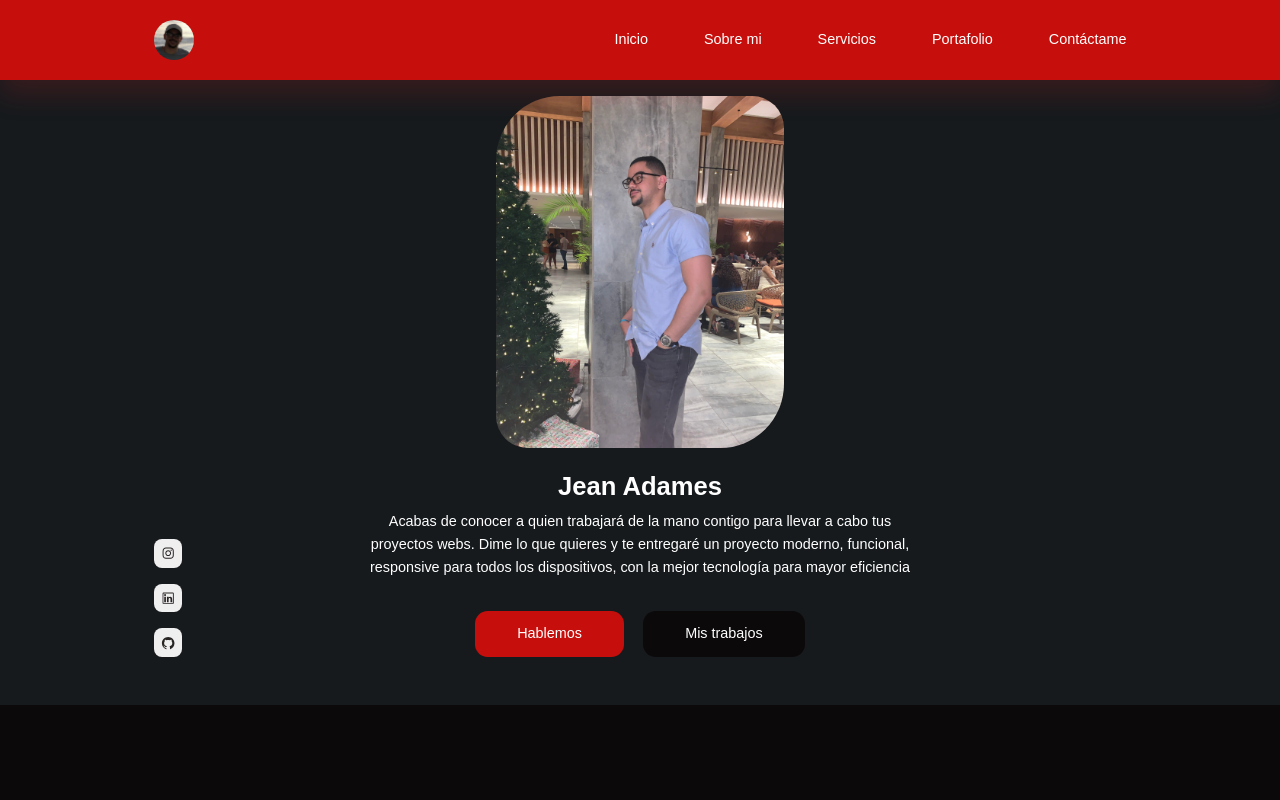
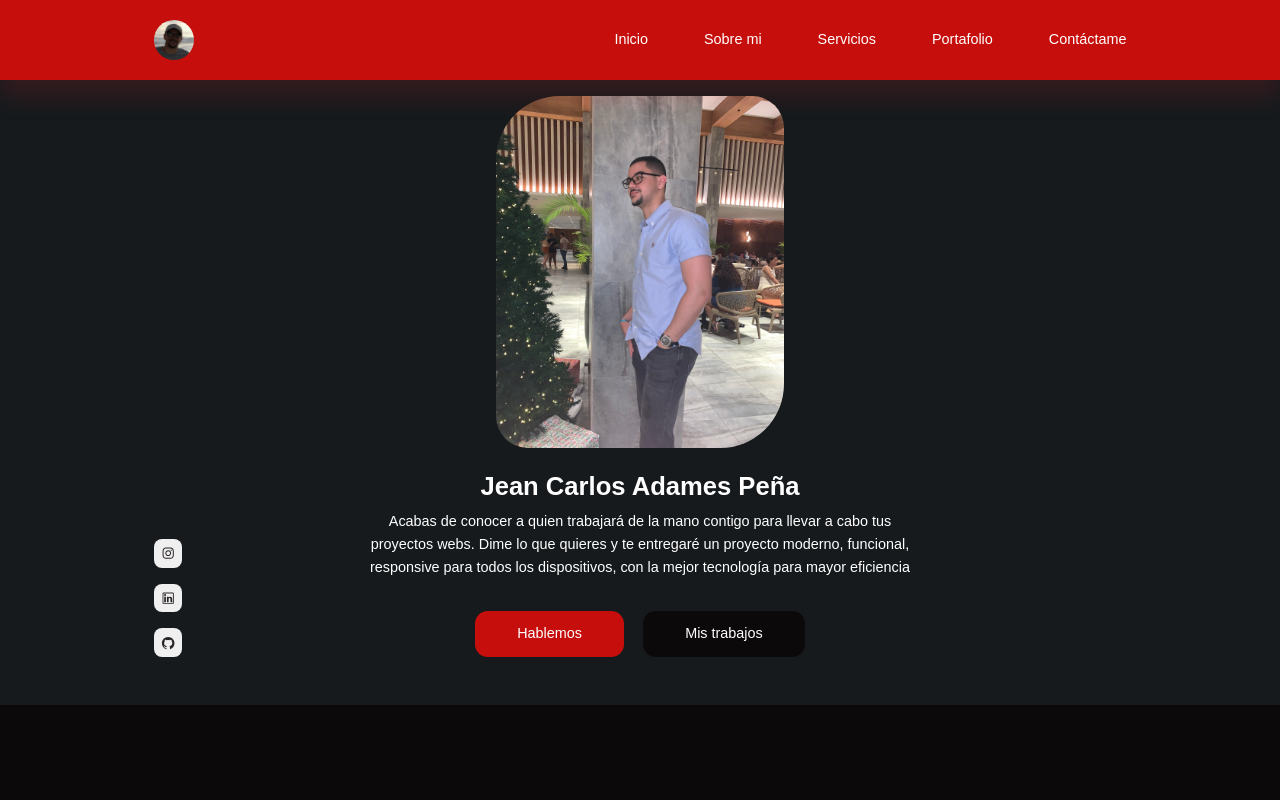
Before and after one commit to jeancadames/My-Portfolio, a React (Vite) app: page / in a window 1280 px wide. Shown: the top 800 px of the page. Built offline with nearby package versions, Linux system fonts and the light colour scheme.

Commit message:
cambio nombre

```diff
--- a/src/sections/Header.jsx
+++ b/src/sections/Header.jsx
@@ -11,7 +11,7 @@ export const Header = () => {
         <div className="header-profile">
           <img src={headerImage} alt="header portait" />
         </div>
-        <h3>Jean Adames</h3>
+        <h3>Jean Carlos Adames Peña</h3>
         <p>Acabas de conocer a quien trabajará de la mano contigo para llevar a cabo tus proyectos webs. Dime lo que quieres y te entregaré un proyecto moderno, funcional, responsive para todos los dispositivos, con la mejor tecnología para mayor eficiencia </p>
         <div className="header-cta">
           <a href="#contact" className='btn primary'>Hablemos</a>
```
